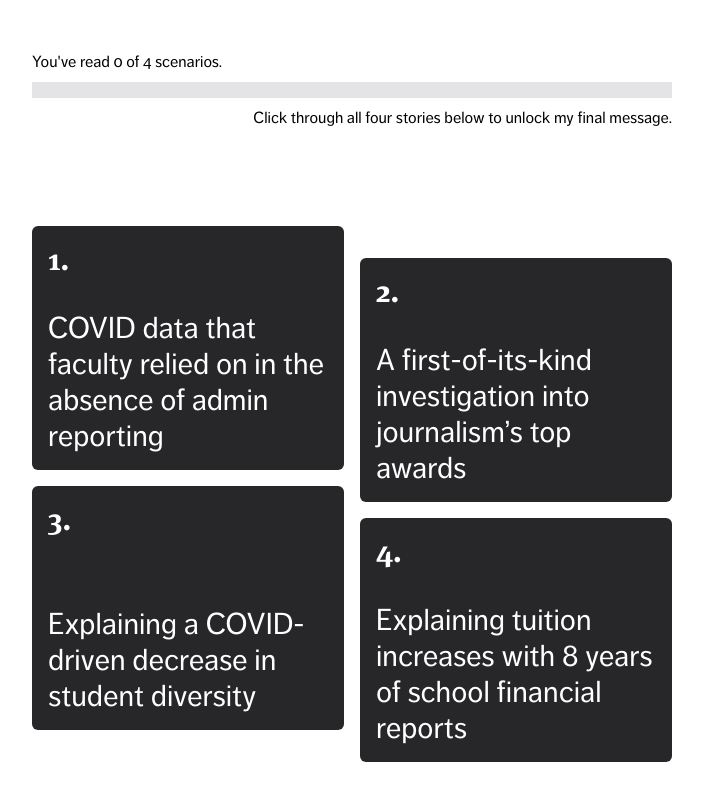
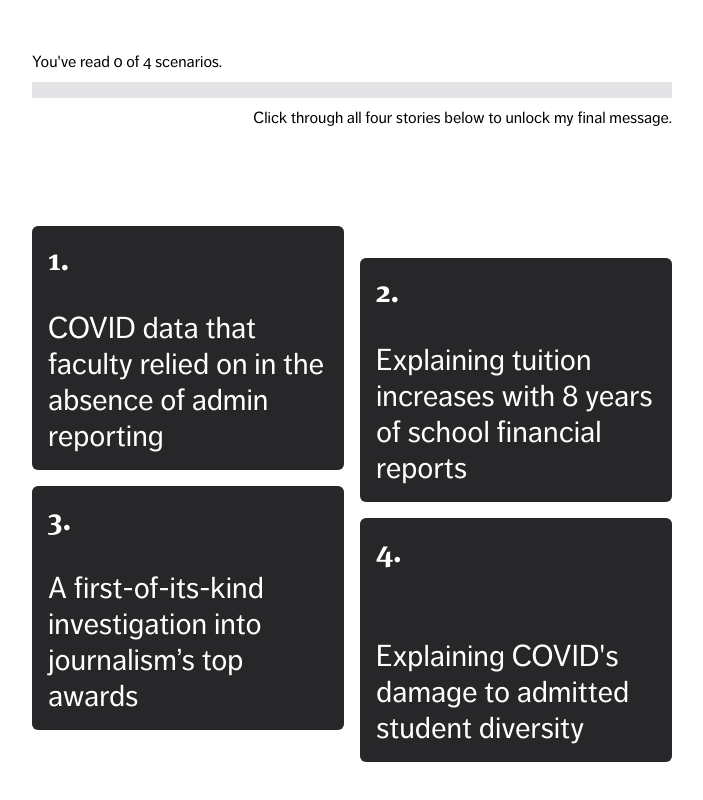
Before and after one commit to wwsalmon/seattle-times-2022, a Next.js app: page / in a window 1280 px wide. Shown: the part 358-1158 px from the top of the page, without its empty margins (288-991 px from the left). Built offline with nearby package versions, Linux system fonts and the light colour scheme.

Commit message:
add heds and deks

```diff
--- a/components/PageContainer.tsx
+++ b/components/PageContainer.tsx
@@ -2,12 +2,16 @@ import {ReactNode} from "react";
 import BottomBar from "./BottomBar";
 import Link from "next/link";
 import {FiArrowLeft} from "react-icons/fi";
+import {projects} from "../pages";
 
-export default function PageContainer({children, index, title}: { children: ReactNode, index: number, title: string }) {
+export default function PageContainer({children, id}: { children: ReactNode, id: string }) {
+    const thisProject = projects.find(d => d.id === id);
+
     return (
         <div className="mx-auto px-4 max-w-6xl my-16 pb-32">
-            <p className="uppercase tracking-widest uppercase font-bold mb-4 text-center">Project {index}</p>
-            <h1 className="text-center text-6xl font-meta font-medium text-center mb-10">{title}</h1>
+            <p className="uppercase tracking-widest uppercase font-bold mb-4 text-center">Project {thisProject.index}</p>
+            <h1 className="text-center text-6xl font-meta font-medium text-center mb-10">{thisProject.hed}</h1>
+            <p className="max-w-2xl text-2xl text-center mx-auto text-zinc-500">{thisProject.dek}</p>
             {children}
             <Link href="/">
                 <a className="w-64 mx-auto block flex items-center justify-center bg-black hover:bg-zinc-800 text-white p-4 rounded-md">
--- a/pages/admissions.tsx
+++ b/pages/admissions.tsx
@@ -4,8 +4,8 @@ import PageContent from "../components/PageContent";
 
 export default function Admissions() {
     return (
-        <PageContainer index={3} title="Admissions">
-            <p className="text-center -mb-8">(Scroll in the embedded graphic below)</p>
+        <PageContainer id="admissions">
+            <p className="text-center -mb-8 mt-16">(Scroll in the embedded graphic below)</p>
             <PageEmbed url="https://idyll.pub/post/tsl-pomona-admissions-2025-37d26b9ee85d2445bd19a155/" height={600}/>
             <PageContent>
                 <p>When reporters from my student paper, <i>The Student Life</i>, got a tip from a faculty meeting that the class of 2025 was less diverse than previous classes, I started digging into why.</p>
--- a/pages/covid.tsx
+++ b/pages/covid.tsx
@@ -11,7 +11,7 @@ export default function Covid() {
 
     return (
         <>
-            <PageContainer index={1} title="5C COVID Tracker">
+            <PageContainer id="covid">
                 <PageEmbed url="https://tsl-covid.samsonzhang.com/"/>
                 <PageContent>
                     <p>The Claremont Colleges' 9,000 students and 3,600 faculty and staff are split between seven
--- a/pages/index.tsx
+++ b/pages/index.tsx
@@ -3,22 +3,34 @@ import {useEffect, useState} from "react";
 import classNames from "classnames";
 import Link from "next/link";
 
-const items = [
+export const projects = [
     {
+        index: 1,
         title: "COVID data that faculty relied on in the absence of admin reporting",
+        hed: "5C COVID Dashboard",
+        dek: "A dashboard for COVID testing data that faculty relied on, that exposed official over-counting and that was awarded Best COVID Coverage of 2021 by the CA College Media Assoc.",
         id: "covid",
     },
     {
+        index: 2,
+        title: "Explaining tuition increases with 8 years of school financial reports",
+        hed: "The Cost of Increasing Costs",
+        dek: "5C tuitions increase by up to 4.5% every year, consistently outpacing inflation. I looked through eight years of financial statements to find out where the money goes -- and how students feel the burden.",
+        id: "tuition",
+    },
+    {
+        index: 3,
         title: "A first-of-its-kind investigation into journalism’s top awards",
+        hed: "Journalism’s influential awards lack diverse judges",
+        dek: "A groundbreaking investigative through the AAJA Voices fellowship that resulted in a first-of-its kind dataset and calls for change by top news leaders.",
         id: "pulitzers",
     },
     {
-        title: "Explaining a COVID-driven decrease in student diversity",
+        index: 4,
+        title: "Explaining COVID's damage to admitted student diversity",
+        hed: "The COVID effect",
+        dek: "How did Pomona admit its most competitive and least diverse class in years? Because of a record number of deferrals, the data shows.",
         id: "admissions",
-    },
-    {
-        title: "Explaining tuition increases with 8 years of school financial reports",
-        id: "tuition",
     },
 ]
 
@@ -63,7 +75,7 @@ export default function Home() {
             </div>
             <BottomBar inline={true}/>
             <div className="grid grid-cols-2 gap-x-4 text-white my-24">
-                {items.map((d, i) => (
+                {projects.map((d, i) => (
                     <Card index={i + 1} title={d.title} read={readList.includes(d.id)} key={d.id} id={d.id}/>
                 ))}
             </div>
--- a/pages/pulitzers.tsx
+++ b/pages/pulitzers.tsx
@@ -5,7 +5,7 @@ import TweetEmbed from "react-tweet-embed";
 
 export default function Pulitzers() {
     return (
-        <PageContainer index={2} title="AAJA Voices">
+        <PageContainer id="pulitzers">
             <PageEmbed url="https://wwsalmon.github.io/aaja-voices-vis/demographics/hispanic" height={450}/>
             <PageEmbed url="https://wwsalmon.github.io/aaja-voices-vis/demographics/asian" height={480}/>
             <PageEmbed url="https://wwsalmon.github.io/aaja-voices-vis/demographics/black" height={450}/>
--- a/pages/tuition.tsx
+++ b/pages/tuition.tsx
@@ -4,18 +4,14 @@ import PageContent from "../components/PageContent";
 
 export default function Tuition() {
     return (
-        <PageContainer index={4} title="The cost of increasing costs">
-            <p className="max-w-2xl text-2xl text-center mx-auto text-zinc-500">5C tuitions increase by up to 4.5% every year, consistently outpacing inflation. I looked through eight years of financial statements to find out where the money goes -- and how students feel the burden.</p>
+        <PageContainer id="tuition">
             <PageEmbed url="https://tsl-tuition-datavis-2022.vercel.app/"/>
             <PageContent>
-                <p>This story is by far my most technically impressive and large-scale.</p>
-                <p>I've also learned a lot since making it, especially the importance of focusing in on what I'm trying to say.</p>
-                <p>The story of increasing tuition pushing students towards professional rather than intellectual pursuits? Loud, clear, substantiated and balanced.</p>
-                <p>The story of whether tuition increases are actually necessary? I got a lot of information about this. I dug up revenue and expense flows. I interviewed multiple school finance administrators. But I don't have a clear answer, or even clear questions, and it shows in how broad some of the visualizations are.</p>
-                <p>If I were to re-do this story, I would narrow my question substantially. Recently Pomona dining hall workers <a href="https://undercurrents.ghost.io/92-of-pomona-dining-workers-just-voted-to-authorize-a-strike-whats-next/">went on strike in protest of low wages</a>. The school's response: we can't afford a raise.</p>
+                <p>This story is by far my most technically impressive and large-scale. But I've learned a lot since making it, especially the importance of focusing in on what I'm trying to say.</p>
+                <p>If I were to re-do this story, I would narrow my question substantially. Recently Pomona dining hall workers <a href="https://undercurrents.ghost.io/92-of-pomona-dining-workers-just-voted-to-authorize-a-strike-whats-next/">went on strike in protest of low wages</a>. The school's response: "We can't afford a raise."</p>
                 <p>Having dug up all the data, I don't believe the school's claim. If I were to return to this dataset I would look not just at general numbers, but how much money is allocated for faculty salaries, how much money is allocated for staff salaries and how these numbers have changed over the past decade. I would use the data to press administrators on the specific question of staff pay.</p>
-                <p>But when I wrote this story, a first-time news editor leading a half-dozen eager student writers, I hadn't yet had this sharpness ground from me. That came from Ron Lin, my Pulitzer-winning editor at the AAJA Voices fellowship, which I did the summer after I published this piece.</p>
-                <p>Click next to see what a technically less flashy, but much sharper interactive/data/investigative piece from me looks like.</p>
+                <p>But when I wrote this story, a first-time news editor leading a half-dozen eager student writers, I hadn't yet had this sharpness ground into me. That came from Ron Lin, my Pulitzer-winning editor at the AAJA Voices fellowship, which I did the summer after I published this piece.</p>
+                <p>Click next to see what the interactives I made under his guidance look like.</p>
             </PageContent>
         </PageContainer>
     )
```
